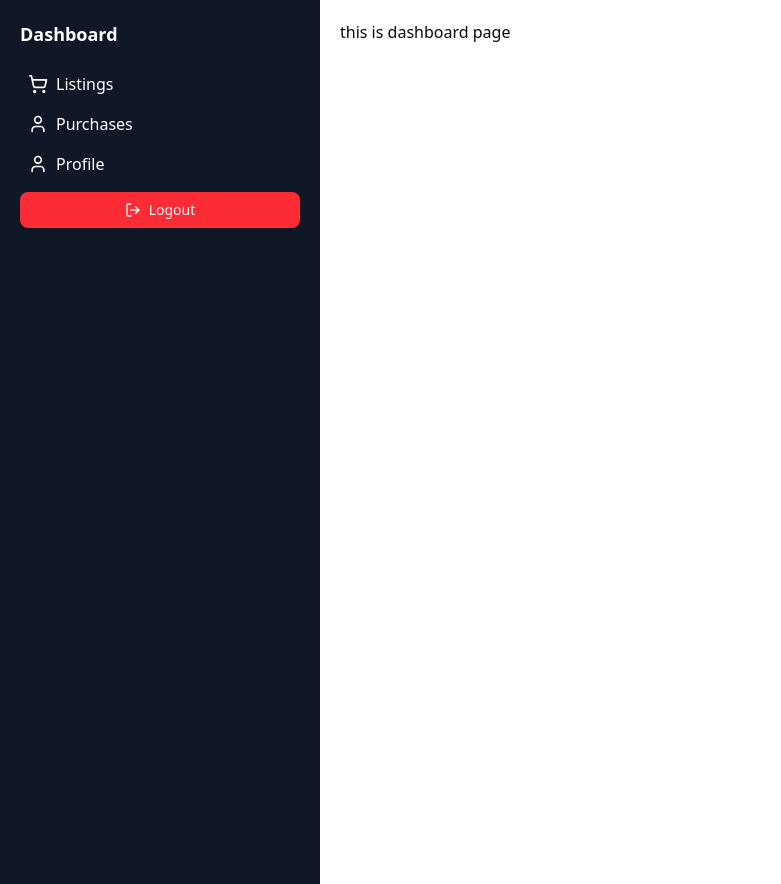
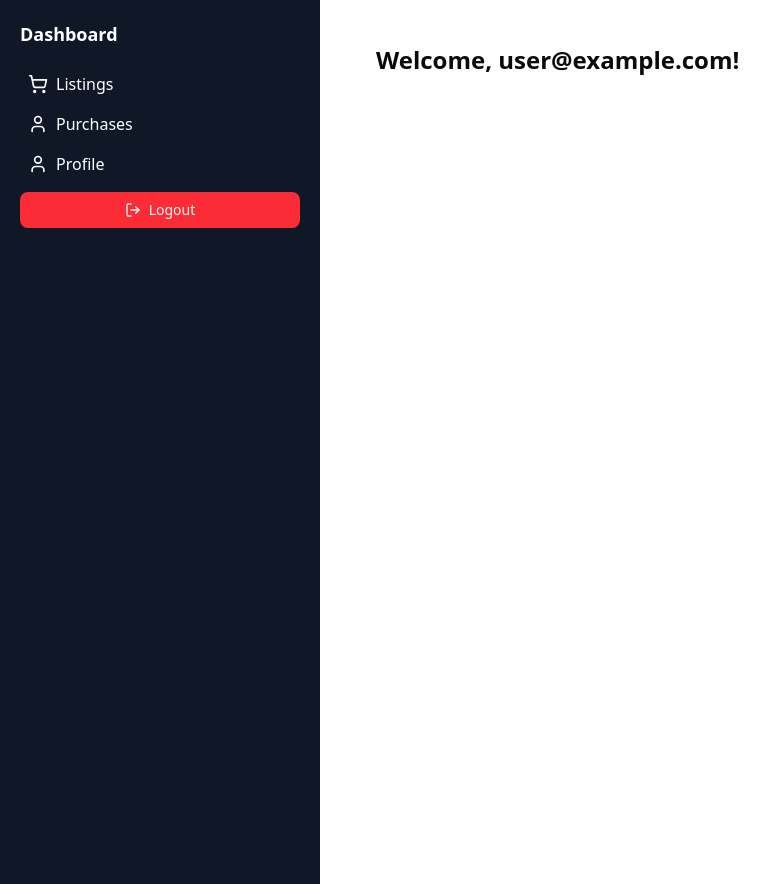
Before and after one commit to shahidulllah/ReTreasure-shop-client, a Next.js app: page /dashboard in a window 1280 px wide. Shown: the whole page, without its empty margins (0-781 px from the left). Built offline with nearby package versions, Linux system fonts and the light colour scheme; no server answers; sample sign-in values are in the browser's storage.

Commit message:
dashobard page modify

```diff
--- a/src/app/(withDashboardLayout)/dashboard/page.tsx
+++ b/src/app/(withDashboardLayout)/dashboard/page.tsx
@@ -1,11 +1,25 @@
-import React from 'react';
+"use client";
+import { useSession } from "next-auth/react";
+import { useRouter } from "next/navigation";
+import { useEffect } from "react";
 
-const page = () => {
-    return (
-        <div>
-            <h1>this is dashboard page</h1>
-        </div>
-    );
+const Dashboard = () => {
+  const { data: session, status } = useSession();
+  const router = useRouter();
+
+  useEffect(() => {
+    if (status === "unauthenticated") {
+      router.push("/auth/login");
+    }
+  }, [status, router]);
+
+  if (status === "loading") return <p className="text-center mt-12">Loading...</p>;
+
+  return (
+    <div className="max-w-4xl mx-auto p-6">
+      <h2 className="text-2xl font-bold">Welcome, {session?.user.email}!</h2>
+    </div>
+  );
 };
 
-export default page;
+export default Dashboard;
--- a/src/app/(withDashboardLayout)/layout.tsx
+++ b/src/app/(withDashboardLayout)/layout.tsx
@@ -1,20 +1,15 @@
 "use client";
+
 import { useState } from "react";
 import Link from "next/link";
-import { useRouter } from "next/navigation";
 import { Button } from "@/components/ui/button";
 import { Menu, ShoppingCart, User, LogOut } from "lucide-react";
-import { logoutUser } from "@/services/authServices";
+import { signOut } from "next-auth/react";
 
 const DashboardLayout = ({ children }: { children: React.ReactNode }) => {
-  const router = useRouter();
   const [isOpen, setIsOpen] = useState(false);
 
   const toggleSidebar = () => setIsOpen(!isOpen);
-  const handleLogout = () => {
-    logoutUser()
-    router.push("/auth/login");
-  };
 
   return (
     <div className="flex min-h-screen">
@@ -48,7 +43,7 @@ const DashboardLayout = ({ children }: { children: React.ReactNode }) => {
           </div>
           <div>
             <Button
-              onClick={handleLogout}
+              onClick={()=>signOut()}
               className="w-full flex items-center gap-2 bg-red-500 hover:bg-red-700"
             >
               <LogOut size={20} /> Logout
```
